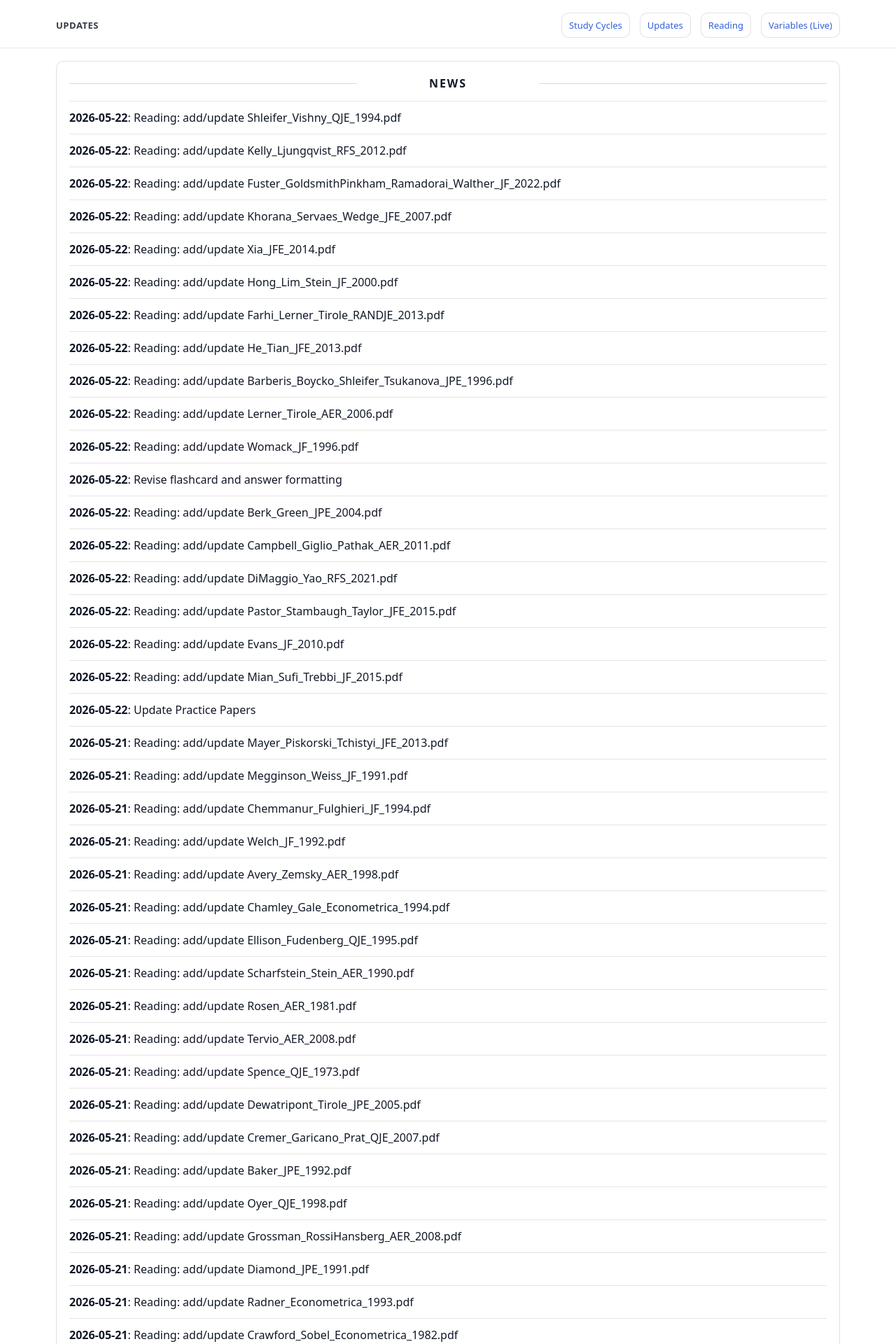
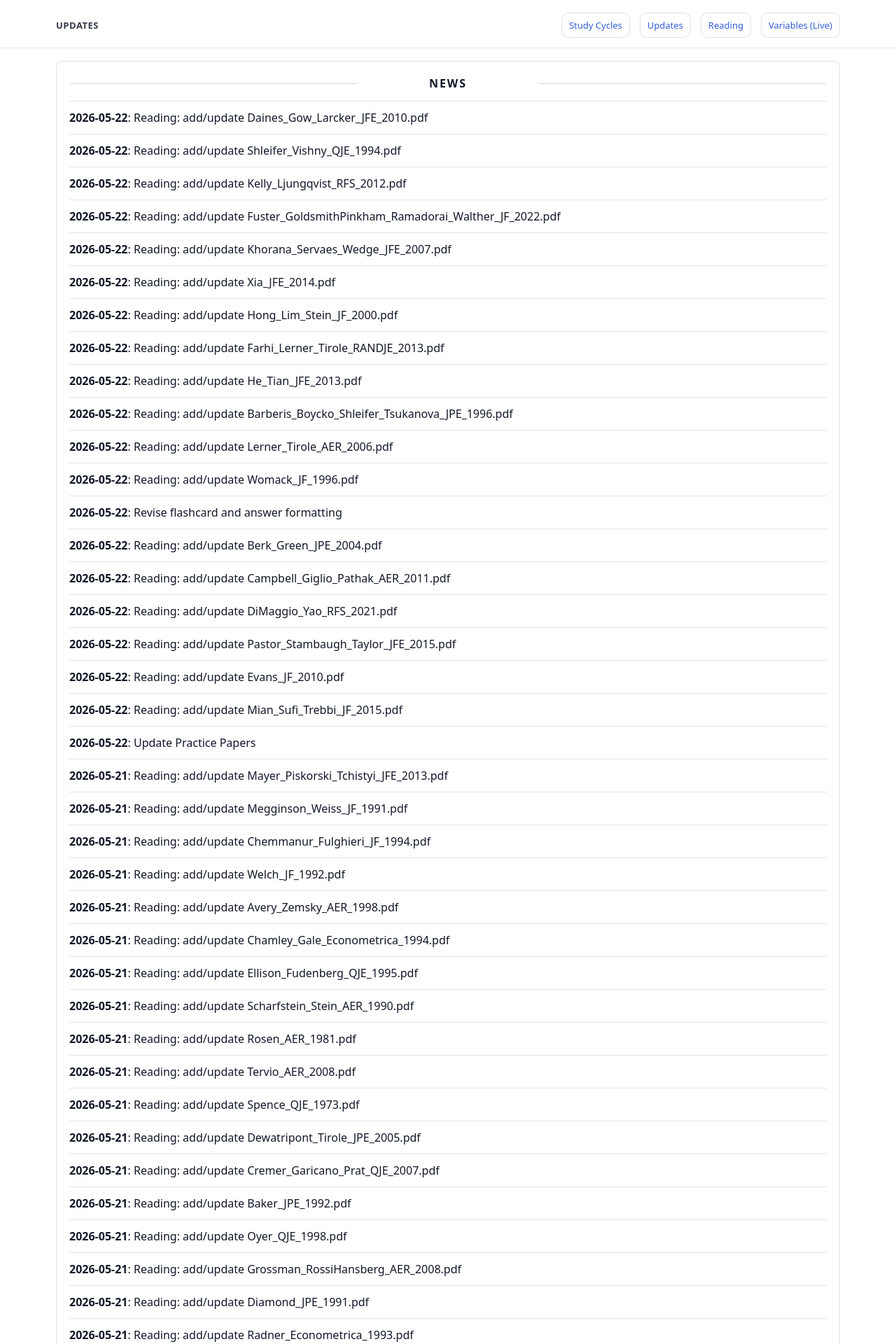
Before and after one commit to yaxinzn/study-archive, a Jekyll site: the page built from updates/index.md, in a window 1280 px wide. Shown: the top 1920 px of the page at 70% size. Built offline with Jekyll 4.4.1, drawn with Linux system fonts in a browser that asks for light colours; some of the changed text lies outside the part shown.

Commit message:
chore: update NEWS feed

```diff
--- a/_data/news.yml
+++ b/_data/news.yml
@@ -1,4 +1,7 @@
 # Auto-generated update history (sorted newest -> oldest). Do not edit manually.
+- ts: "1779440423"
+  date: "2026-05-22"
+  title: "Reading: add/update Daines_Gow_Larcker_JFE_2010.pdf"
 - ts: "1779439932"
   date: "2026-05-22"
   title: "Reading: add/update Shleifer_Vishny_QJE_1994.pdf"
```
